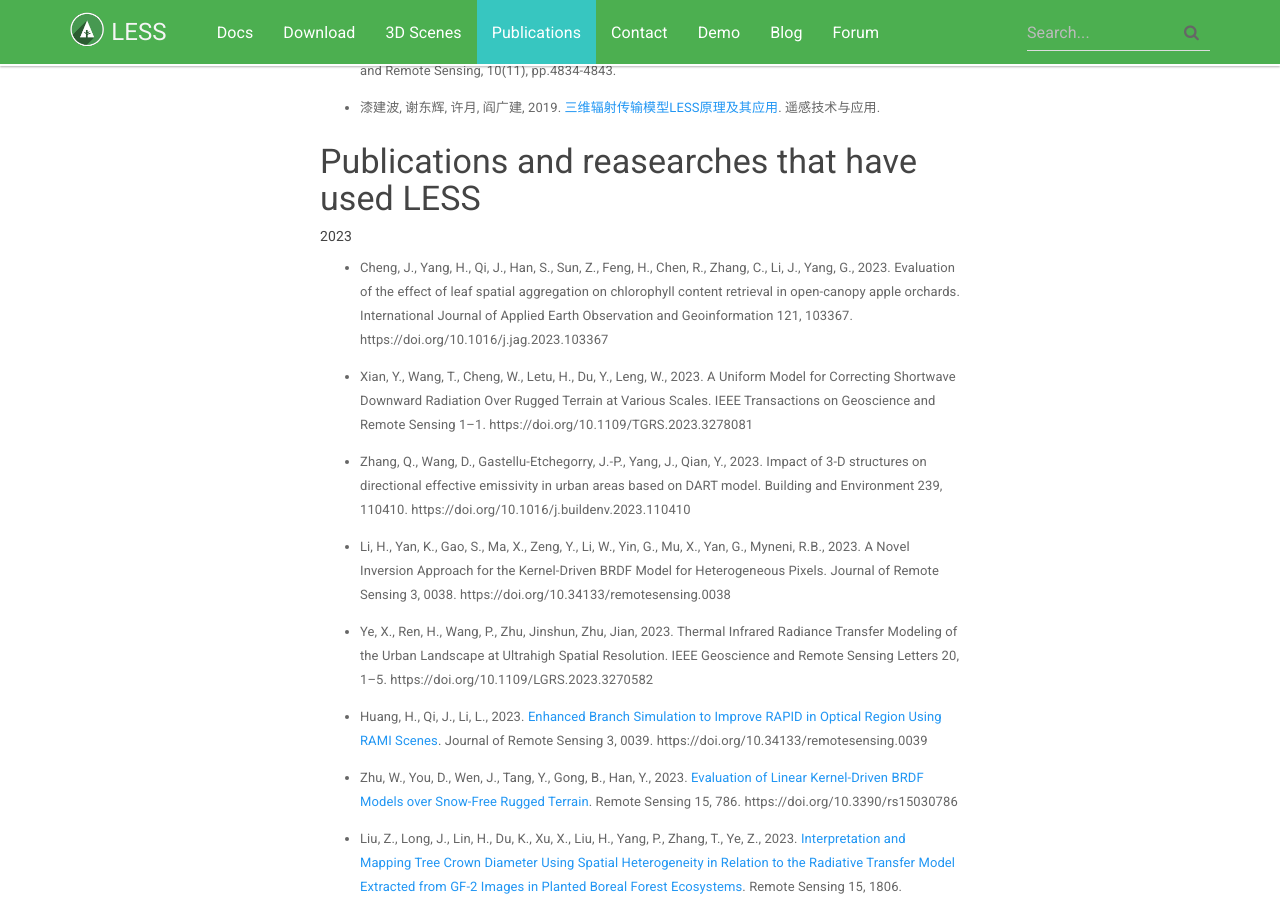
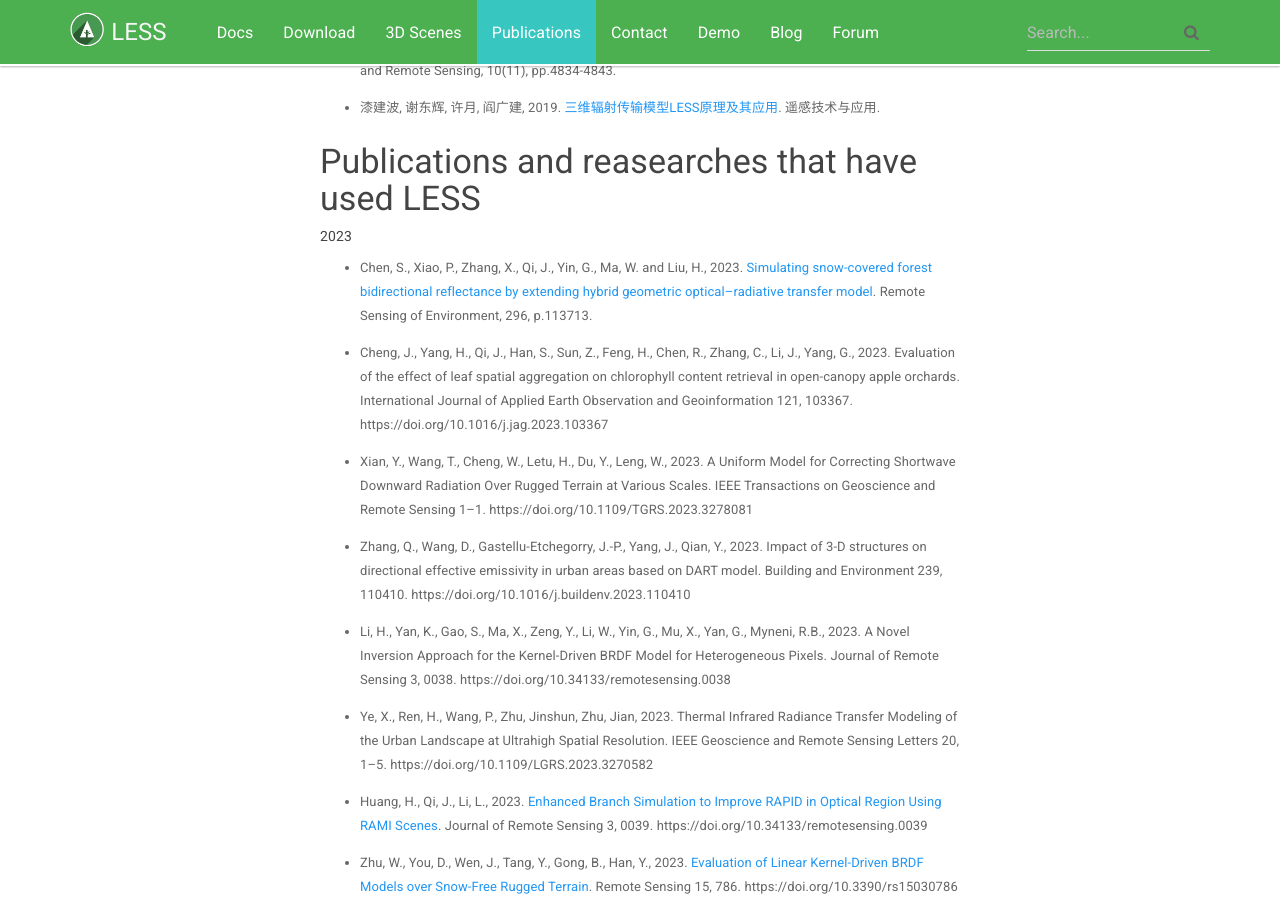
Before and after one commit to jianboqi/jianboqi.github.io, a Jekyll site: the page built from publications.md, in a window 1280 px wide and 900 px high, scrolled down 682 px. Built offline with Jekyll 4.4.1, drawn with Linux system fonts in a browser that asks for light colours; nearby versions of some CDN libraries.

Commit message:
Update publications.md

```diff
--- a/publications.md
+++ b/publications.md
@@ -24,6 +24,8 @@ sectionid: page_publications
 ### Publications and reasearches that have used LESS
 
 ###### 2023
+
+* Chen, S., Xiao, P., Zhang, X., Qi, J., Yin, G., Ma, W. and Liu, H., 2023. [Simulating snow-covered forest bidirectional reflectance by extending hybrid geometric optical–radiative transfer model](https://www.sciencedirect.com/science/article/abs/pii/S003442572300264X). Remote Sensing of Environment, 296, p.113713.
 
 * Cheng, J., Yang, H., Qi, J., Han, S., Sun, Z., Feng, H., Chen, R., Zhang, C., Li, J., Yang, G., 2023. Evaluation of the effect of leaf spatial aggregation on chlorophyll content retrieval in open-canopy apple orchards. International Journal of Applied Earth Observation and Geoinformation 121, 103367. https://doi.org/10.1016/j.jag.2023.103367
 
```
